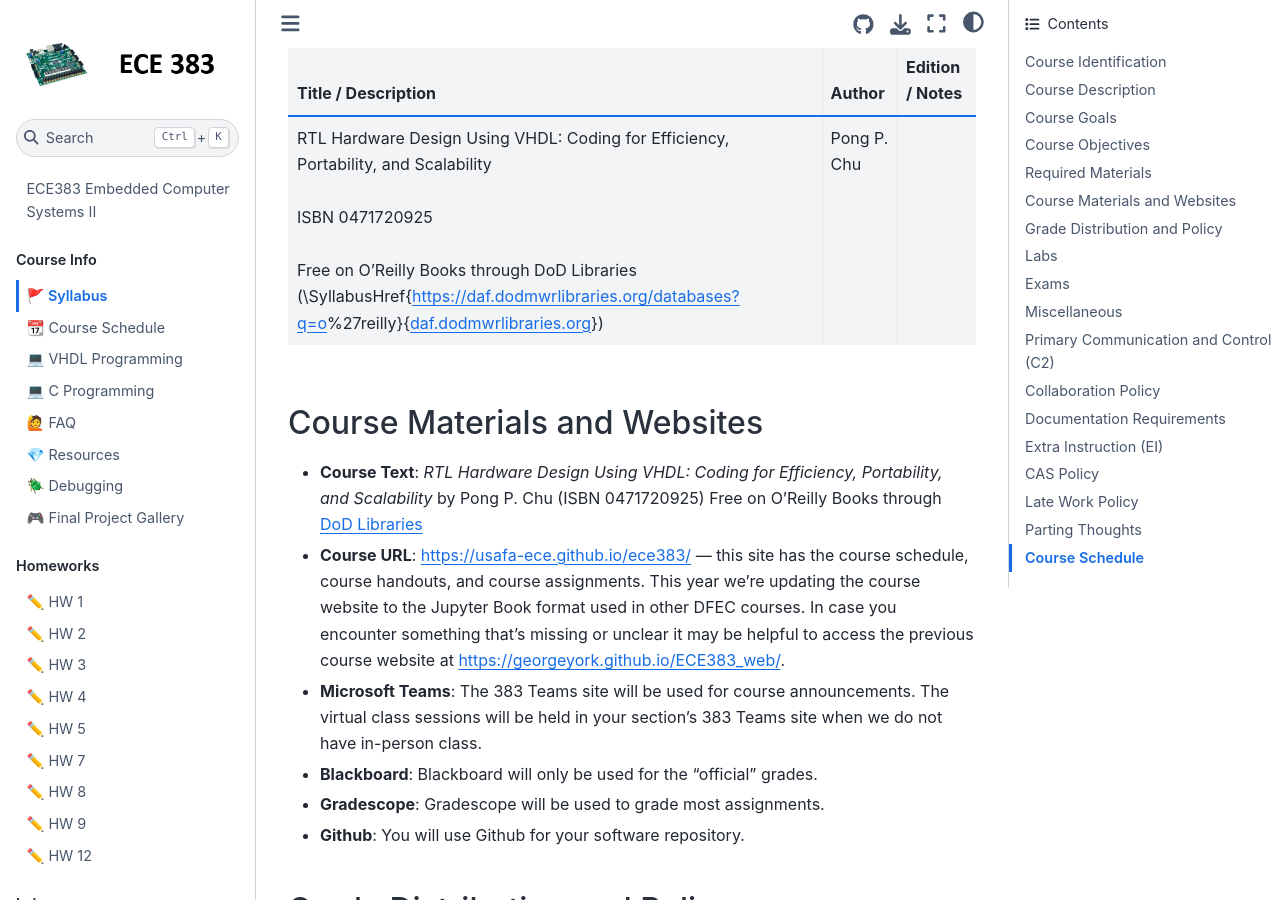
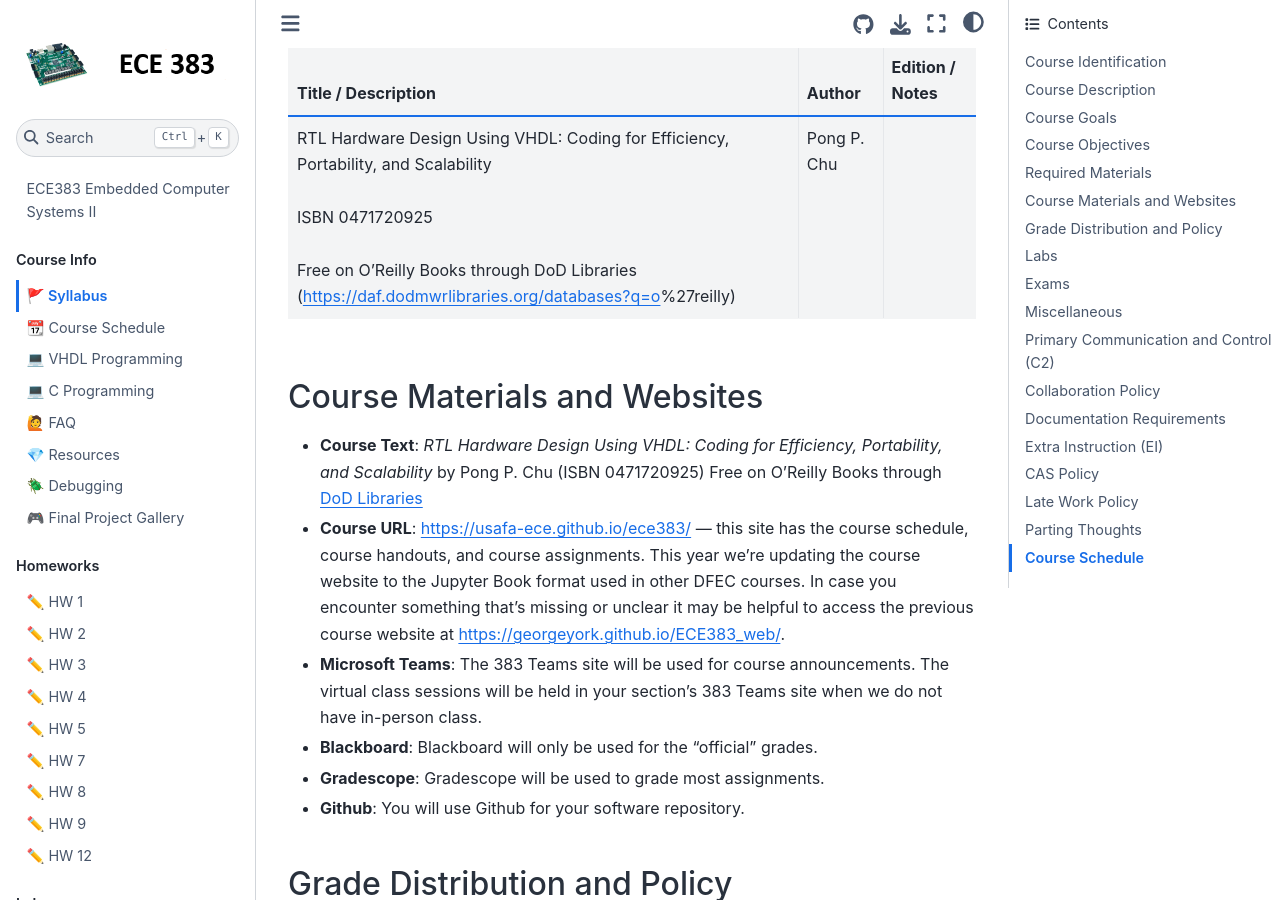
Before and after one commit to USAFA-ECE/ece383, a Jupyter Book: the page built from book/syllabus.md, in a window 1280 px wide and 900 px high, scrolled down 1817 px. Built offline with Jupyter Book 1.0.4 settings and Sphinx 7.4.7 and the Sphinx Book theme 1.1.4, drawn with Linux system fonts in a browser that asks for light colours; pages that are not in the unit, such as notebooks, are missing from menus.

Commit message:
Update syllabus.md

```diff
--- a/book/syllabus.md
+++ b/book/syllabus.md
@@ -40,7 +40,7 @@ A course in the design of digital systems using microprocessors, special-purpose
 ## Required Materials
 | Title / Description | Author | Edition / Notes |
 | :--- | :--- | :--- |
-| RTL Hardware Design Using VHDL: Coding for Efficiency, Portability, and Scalability<br><br>ISBN 0471720925<br><br>Free on O'Reilly Books through DoD Libraries (\SyllabusHref{https://daf.dodmwrlibraries.org/databases?q=o\%27reilly}{daf.dodmwrlibraries.org}) | Pong P. Chu |  |
+| RTL Hardware Design Using VHDL: Coding for Efficiency, Portability, and Scalability<br><br>ISBN 0471720925<br><br>Free on O'Reilly Books through DoD Libraries (https://daf.dodmwrlibraries.org/databases?q=o\%27reilly) | Pong P. Chu |  |
 
 ## Course Materials and Websites
 - **Course Text**: *RTL Hardware Design Using VHDL: Coding for Efficiency, Portability, and Scalability* by Pong P. Chu (ISBN 0471720925)  Free on O'Reilly Books through [DoD Libraries](https://daf.dodmwrlibraries.org/databases?q=o%27reilly&%3Fq=o%27reilly&g=none)
```
